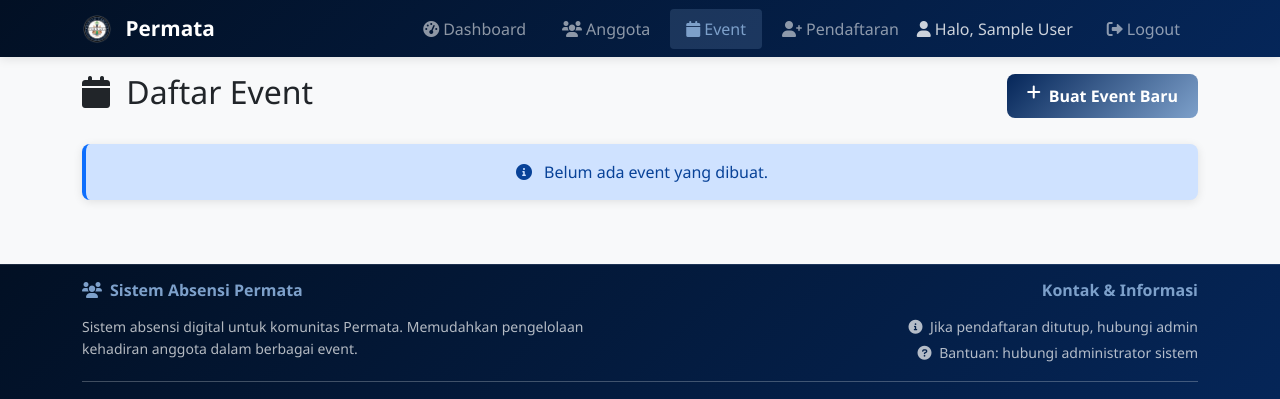
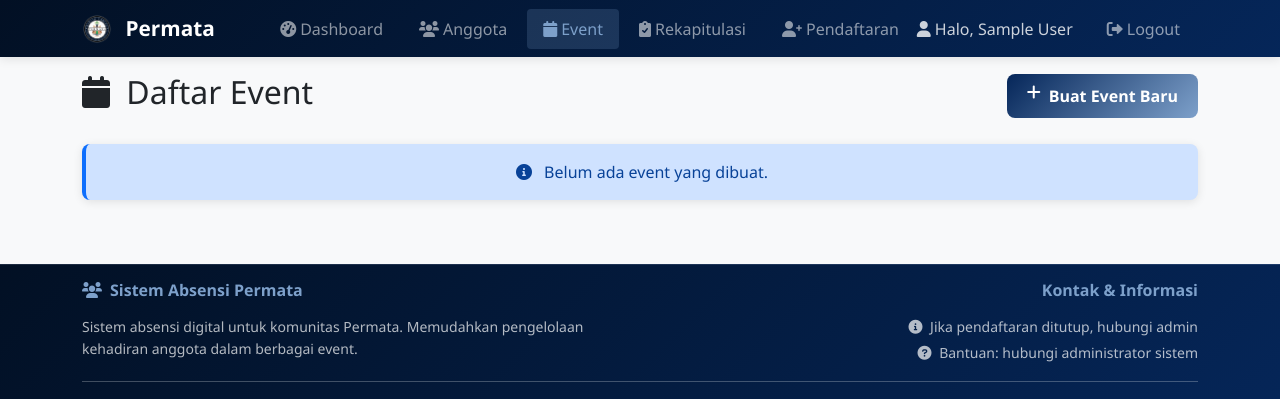
Before and after one commit to RW01TajiPermata/absensi_permata, a Flask app: page /admin/events in a window 1280 px wide. Shown: the top 399 px of the page. Run offline with Flask 3, Linux system fonts and the light colour scheme; the visitor is signed in with stand-in values (Sample User, id 1); data that the repository does not hold is empty.

Commit message:
Update base.html

```diff
--- a/templates/base.html
+++ b/templates/base.html
@@ -40,6 +40,9 @@
                     <a class="nav-link" href="{{ url_for('admin_events') }}">
                         <i class="fas fa-calendar me-1"></i>Event
                     </a>
+                    <a class="nav-link" href="{{ url_for('rekapitulasi_absensi') }}">
+                        <i class="fas fa-clipboard-check me-1"></i>Rekapitulasi
+                    </a>
                     <!-- MENU BARU: Kontrol Pendaftaran -->
                     <a class="nav-link" href="{{ url_for('kontrol_pendaftaran') }}">
                         <i class="fas fa-user-plus me-1"></i>Pendaftaran
@@ -53,6 +56,9 @@
                     </a>
                     <a class="nav-link" href="{{ url_for('user_events') }}">
                         <i class="fas fa-calendar me-1"></i>Event
+                    </a>
+                    <a class="nav-link" href="{{ url_for('user_leaderboard') }}">
+                        <i class="fas fa-trophy me-1"></i>Leaderboard
                     </a>
                     {% endif %}
 
@@ -189,6 +195,31 @@
             }
         });
     });
+
+    // Perayaan untuk anggota peringkat 1-3 pada leaderboard.
+    document.addEventListener('click', function(event) {
+        const trigger = event.target.closest('.celebration-trigger');
+        if (!trigger) return;
+
+        const colors = ['#ffc107', '#ff5f6d', '#6a5acd', '#20c997', '#00bcd4', '#ff8c42'];
+        const layer = document.createElement('div');
+        layer.className = 'fireworks-layer';
+        document.body.appendChild(layer);
+
+        for (let i = 0; i < 80; i++) {
+            const particle = document.createElement('span');
+            particle.className = 'firework-particle';
+            particle.style.backgroundColor = colors[i % colors.length];
+            particle.style.left = (42 + Math.random() * 16) + 'vw';
+            particle.style.top = (38 + Math.random() * 18) + 'vh';
+            particle.style.setProperty('--x', ((Math.random() - 0.5) * 110) + 'vw');
+            particle.style.setProperty('--y', ((Math.random() - 0.5) * 100) + 'vh');
+            particle.style.animationDelay = (Math.random() * 0.18) + 's';
+            layer.appendChild(particle);
+        }
+
+        window.setTimeout(function() { layer.remove(); }, 1900);
+    });
     </script>
 
     <style>
@@ -197,6 +228,11 @@
         background: linear-gradient(135deg, #021024 0%, #052659 100%);
         box-shadow: 0 2px 10px rgba(0, 0, 0, 0.1);
     }
+
+    .fireworks-layer { position: fixed; inset: 0; z-index: 2000; pointer-events: none; overflow: hidden; }
+    .firework-particle { position: absolute; width: 10px; height: 10px; border-radius: 50%; animation: fireworks-burst 1.45s ease-out forwards; box-shadow: 0 0 8px currentColor; }
+    @keyframes fireworks-burst { 0% { transform: translate(0, 0) scale(.3); opacity: 1; } 75% { opacity: 1; } 100% { transform: translate(var(--x), var(--y)) rotate(540deg) scale(1.1); opacity: 0; } }
+    @media (prefers-reduced-motion: reduce) { .firework-particle { animation-duration: .01ms; } }
 
     .navbar-brand {
         font-weight: 700;
```
